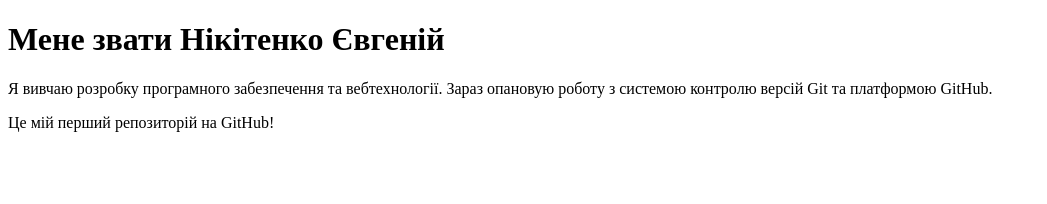
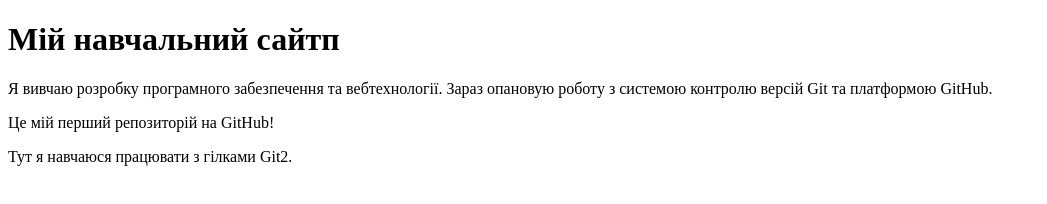
Before and after one commit to Eugene386/my_first_website, a plain HTML site: page index.html in a window 1280 px wide. Shown: the whole page, without its empty margins (0-1047 px from the left). Drawn offline with Linux system fonts and the light colour scheme.

Commit message:
Update title on main

```diff
--- a/index.html
+++ b/index.html
@@ -7,9 +7,10 @@
 </head>
 <body>
 
-    <h1>Мене звати Нікітенко Євгеній</h1>
+    <h1>Мій навчальний сайтп</h1>
     <p>Я вивчаю розробку програмного забезпечення та вебтехнології. Зараз опановую роботу з системою контролю версій Git та платформою GitHub.</p>
     <p>Це мій перший репозиторій на GitHub!</p>
+    <p>Тут я навчаюся працювати з гілками Git2.</p>
 
 </body>
 </html>
```
